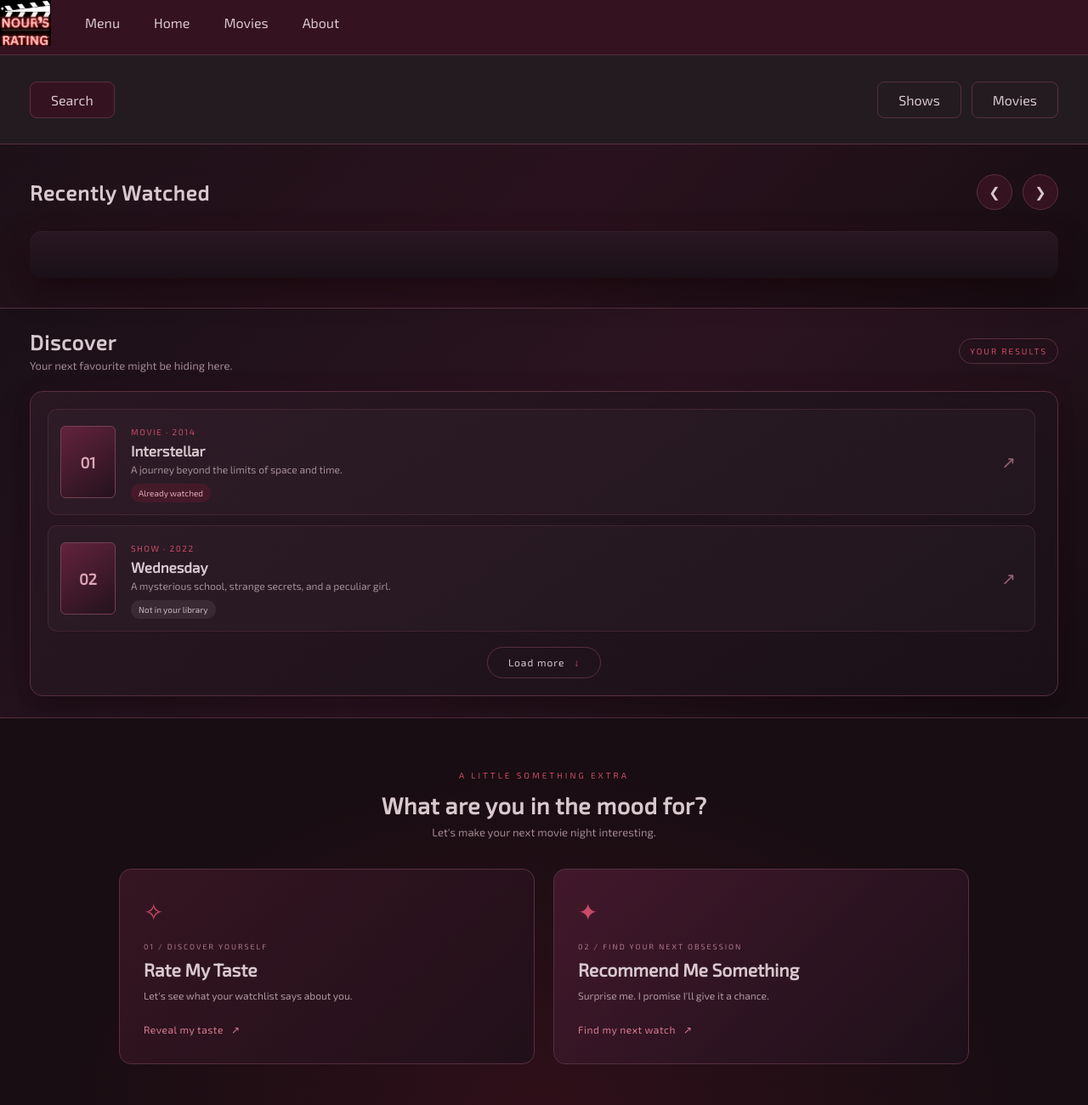
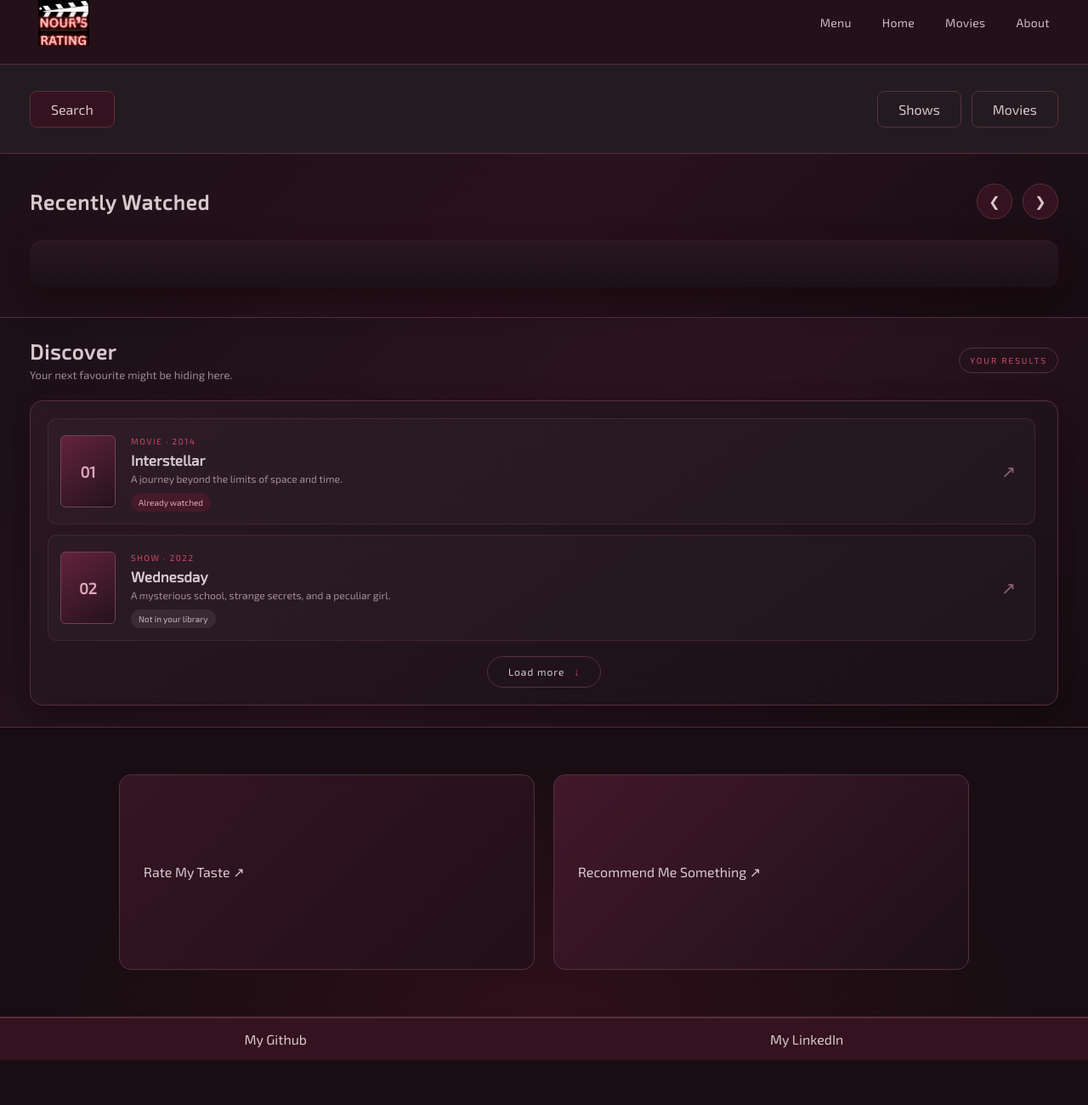
Before and after one commit to nour-rb/Movie-library, a plain HTML site: page index.html in a window 1280 px wide. Shown: the top 1300 px of the page at 85% size. After the commit the page ends 1247 px from the top, so only its background shows below. Drawn offline with Linux system fonts and the light colour scheme.

Commit message:
change button in container four and fix navbar

```diff
--- a/index.html
+++ b/index.html
@@ -116,35 +116,21 @@
 
 
 
+
     <section id="fourth-section">
-
-        <div class="fun-heading">
-            <span class="fun-eyebrow">A LITTLE SOMETHING EXTRA</span>
-            <h2>What are you in the mood for?</h2>
-            <p>Let's make your next movie night interesting.</p>
-        </div>
-
         <div class="fun-actions">
 
             <button class="fun-card taste-card" id="rate-taste-btn">
-                <span class="fun-icon">✧</span>
-                <span class="fun-card-label">01 / DISCOVER YOURSELF</span>
-                <h3>Rate My Taste</h3>
-                <p>Let's see what your watchlist says about you.</p>
-                <span class="fun-card-link">Reveal my taste <span>↗</span></span>
+                Rate My Taste <span>↗</span>
             </button>
 
             <button class="fun-card recommend-card" id="recommend-btn">
-                <span class="fun-icon">✦</span>
-                <span class="fun-card-label">02 / FIND YOUR NEXT OBSESSION</span>
-                <h3>Recommend Me Something</h3>
-                <p>Surprise me. I promise I'll give it a chance.</p>
-                <span class="fun-card-link">Find my next watch <span>↗</span></span>
+                Recommend Me Something <span>↗</span>
             </button>
 
         </div>
+    </section>
 
-    </section>
 
     <footer>
         <a href="https://github.com/nour-rb">My Github</a>
--- a/style.css
+++ b/style.css
@@ -606,3 +606,77 @@ footer a:hover {
         font-size: 22px;
     }
 }
+
+
+/* HEADER REDESIGN */
+
+header {
+    min-height: 76px;
+    padding: 0 45px;
+    background: #241019;
+    border-bottom: 1px solid #56303D;
+}
+
+.header-content {
+    width: 100%;
+    display: flex;
+    align-items: center;
+    justify-content: space-between;
+    gap: 30px;
+}
+
+.logo img {
+    width: 72px;
+    height: auto;
+    display: block;
+    object-fit: contain;
+}
+
+.navbar {
+    display: flex;
+    align-items: center;
+    gap: 36px;
+}
+
+.navbar a {
+    position: relative;
+    color: #CDBAC2;
+    text-decoration: none;
+    font-size: 14px;
+    font-weight: 400;
+    letter-spacing: 0.3px;
+    transition: color 0.25s ease;
+}
+
+.navbar a:hover {
+    color: #E47A91;
+}
+
+.navbar a::after {
+    content: "";
+    position: absolute;
+    left: 0;
+    bottom: -7px;
+    width: 0;
+    height: 1px;
+    background: #C94B65;
+    transition: width 0.25s ease;
+}
+
+.navbar a:hover::after {
+    width: 100%;
+}
+
+@media (max-width: 600px) {
+    header {
+        padding: 0 18px;
+    }
+
+    .navbar {
+        gap: 15px;
+    }
+
+    .navbar a {
+        font-size: 12px;
+    }
+}
```
